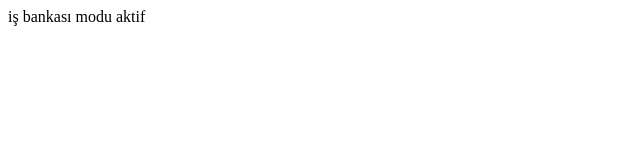
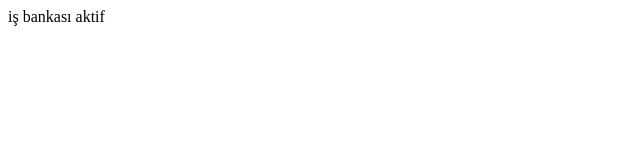
Before and after one commit to Atakanzq/Pages, a plain HTML site: page index.html in a window 1280 px wide. Shown: the full height of the page, 0-640 px from the left. Drawn offline with Linux system fonts and the light colour scheme.

Commit message:
Update index.html

```diff
--- a/index.html
+++ b/index.html
@@ -2,7 +2,7 @@
 <html lang="tr">
 
 <body>
-<hi4>iş bankası modu aktif<hi4/>
+<hi4>iş bankası aktif<hi4/>
 <body/>
 
 <html/>
```
